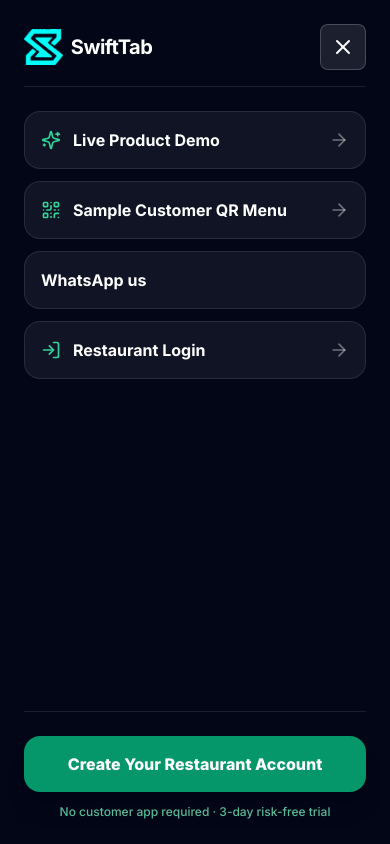
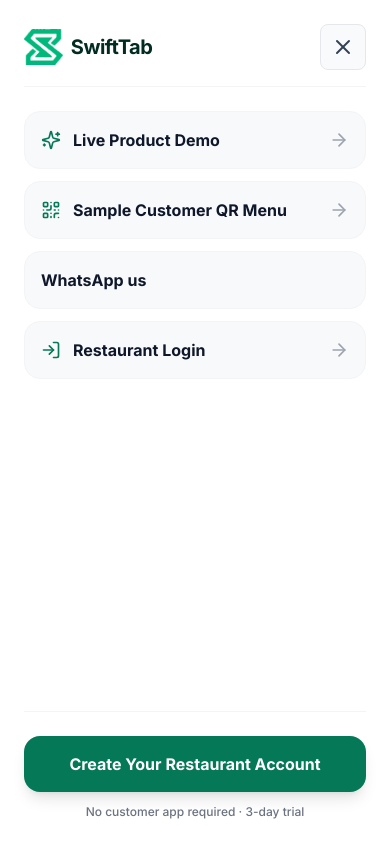
Before and after one commit to kunal3262k-bit/travio-menu-, a Next.js app in the folder apps/web/: page / in a window 390 px wide. Both pictures are taken after a click on the button "Open menu". Shown: the top 844 px of the page. Built offline with nearby package versions, Linux system fonts and the light colour scheme.

Commit message:
fix(brand-theme): align mobile navigation drawer, pills, and buttons with website white and emerald color scheme

```diff
--- a/apps/web/app/components/Navbar.tsx
+++ b/apps/web/app/components/Navbar.tsx
@@ -3,7 +3,7 @@
 import { useState } from "react";
 import Image from "next/image";
 import Link from "next/link";
-import { Menu, X, ArrowRight, Sparkles, QrCode, LogIn, PhoneCall } from "lucide-react";
+import { Menu, X, ArrowRight, Sparkles, QrCode, LogIn } from "lucide-react";
 import ContactLink from "./ContactLink";
 
 export default function Navbar() {
@@ -61,14 +61,14 @@
           <div className="flex items-center gap-2 md:hidden">
             <Link
               href="/register"
-              className="rounded-lg bg-emerald-700 px-3 py-1.5 text-xs font-bold text-white shadow-sm hover:bg-emerald-800"
+              className="rounded-lg bg-emerald-700 px-3.5 py-1.5 text-xs font-bold text-white shadow-sm hover:bg-emerald-800"
             >
               Get Started
             </Link>
             <button
               type="button"
               onClick={() => setIsOpen(true)}
-              className="inline-flex items-center justify-center rounded-lg p-2 text-slate-700 hover:bg-gray-100 hover:text-slate-900 focus:outline-none"
+              className="inline-flex items-center justify-center rounded-lg border border-gray-200 bg-white p-2 text-slate-700 hover:bg-gray-50 focus:outline-none"
               aria-label="Open menu"
             >
               <Menu className="h-6 w-6" />
@@ -77,25 +77,25 @@
         </div>
       </nav>
 
-      {/* Solid Full-Screen Mobile Drawer Overlay (Zero Bleed-Through) */}
+      {/* Solid Full-Screen Mobile Drawer Overlay (Matches Brand Color Scheme 100%) */}
       {isOpen && (
-        <div className="fixed inset-0 z-50 flex flex-col bg-slate-950 text-white p-6 md:hidden animate-in fade-in duration-200 overflow-y-auto">
+        <div className="fixed inset-0 z-50 flex flex-col bg-white text-slate-900 p-6 md:hidden animate-in fade-in duration-150 overflow-y-auto">
           {/* Drawer Header */}
-          <div className="flex items-center justify-between border-b border-white/10 pb-4">
+          <div className="flex items-center justify-between border-b border-gray-100 pb-4">
             <Link href="/" onClick={() => setIsOpen(false)} className="flex items-center gap-2">
               <Image
                 src="/logo-icon.png"
                 alt="SwiftTab Logo"
                 width={179}
                 height={166}
-                className="h-9 w-auto brightness-200"
+                className="h-9 w-auto"
               />
-              <span className="text-xl font-bold tracking-tight text-white">SwiftTab</span>
+              <span className="text-xl font-bold tracking-tight text-emerald-950">SwiftTab</span>
             </Link>
             <button
               type="button"
               onClick={() => setIsOpen(false)}
-              className="rounded-xl border border-white/20 bg-white/10 p-2.5 text-white hover:bg-white/20 focus:outline-none"
+              className="rounded-xl border border-gray-200 bg-gray-50 p-2.5 text-slate-700 hover:bg-gray-100 focus:outline-none"
               aria-label="Close menu"
             >
               <X className="h-6 w-6" />
@@ -107,52 +107,52 @@
             <Link
               href="/demo"
               onClick={() => setIsOpen(false)}
-              className="flex items-center justify-between rounded-2xl border border-white/10 bg-white/[0.06] p-4 text-base font-bold text-white transition hover:bg-white/15"
+              className="flex items-center justify-between rounded-2xl border border-gray-100 bg-[#f8f9fa] p-4 text-base font-bold text-slate-900 transition hover:border-emerald-200 hover:bg-emerald-50/80 hover:text-emerald-950"
             >
               <span className="flex items-center gap-3">
-                <Sparkles className="h-5 w-5 text-emerald-400" /> Live Product Demo
+                <Sparkles className="h-5 w-5 text-emerald-700" /> Live Product Demo
               </span>
-              <ArrowRight className="h-5 w-5 text-white/40" />
+              <ArrowRight className="h-5 w-5 text-gray-400" />
             </Link>
 
             <Link
               href="/menu/abc-cafe/12"
               onClick={() => setIsOpen(false)}
-              className="flex items-center justify-between rounded-2xl border border-white/10 bg-white/[0.06] p-4 text-base font-bold text-white transition hover:bg-white/15"
+              className="flex items-center justify-between rounded-2xl border border-gray-100 bg-[#f8f9fa] p-4 text-base font-bold text-slate-900 transition hover:border-emerald-200 hover:bg-emerald-50/80 hover:text-emerald-950"
             >
               <span className="flex items-center gap-3">
-                <QrCode className="h-5 w-5 text-emerald-400" /> Sample Customer QR Menu
+                <QrCode className="h-5 w-5 text-emerald-700" /> Sample Customer QR Menu
               </span>
-              <ArrowRight className="h-5 w-5 text-white/40" />
+              <ArrowRight className="h-5 w-5 text-gray-400" />
             </Link>
 
-            <div className="rounded-2xl border border-white/10 bg-white/[0.06] p-4 text-base font-bold text-white">
-              <ContactLink className="flex w-full items-center justify-between text-white hover:text-emerald-300" />
+            <div className="rounded-2xl border border-gray-100 bg-[#f8f9fa] p-4 text-base font-bold text-slate-900">
+              <ContactLink className="flex w-full items-center justify-between text-slate-900 hover:text-emerald-800" />
             </div>
 
             <Link
               href="/login"
               onClick={() => setIsOpen(false)}
-              className="flex items-center justify-between rounded-2xl border border-white/10 bg-white/[0.06] p-4 text-base font-bold text-white transition hover:bg-white/15"
+              className="flex items-center justify-between rounded-2xl border border-gray-100 bg-[#f8f9fa] p-4 text-base font-bold text-slate-900 transition hover:border-emerald-200 hover:bg-emerald-50/80 hover:text-emerald-950"
             >
               <span className="flex items-center gap-3">
-                <LogIn className="h-5 w-5 text-emerald-400" /> Restaurant Login
+                <LogIn className="h-5 w-5 text-emerald-700" /> Restaurant Login
               </span>
-              <ArrowRight className="h-5 w-5 text-white/40" />
+              <ArrowRight className="h-5 w-5 text-gray-400" />
             </Link>
           </div>
 
           {/* Drawer Footer Call to Action */}
-          <div className="mt-8 pt-6 border-t border-white/10 flex flex-col gap-3">
+          <div className="mt-8 pt-6 border-t border-gray-100 flex flex-col gap-3">
             <Link
               href="/register"
               onClick={() => setIsOpen(false)}
-              className="flex w-full items-center justify-center gap-2 rounded-2xl bg-emerald-600 py-4 text-center text-base font-extrabold text-white shadow-xl hover:bg-emerald-500 active:scale-[0.98]"
+              className="flex w-full items-center justify-center gap-2 rounded-2xl bg-emerald-700 py-4 text-center text-base font-bold text-white shadow-lg hover:bg-emerald-800 active:scale-[0.98]"
             >
               Create Your Restaurant Account
             </Link>
-            <p className="text-center text-xs font-medium text-emerald-300/80">
-              No customer app required · 3-day risk-free trial
+            <p className="text-center text-xs font-medium text-gray-500">
+              No customer app required · 3-day trial
             </p>
           </div>
         </div>
```
Also changed, not shown: apps/web/src/shared/ui/customer/CustomerMenu.tsx (+28 -28 lines).
